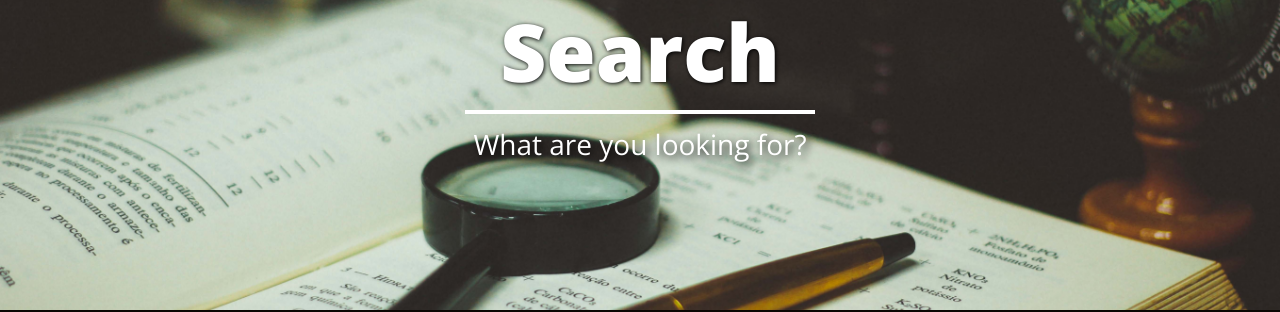
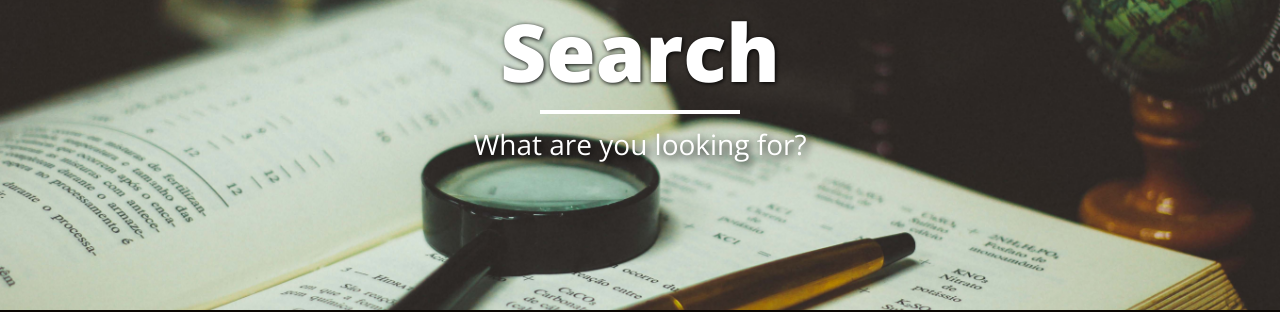
Before and after one commit to Magnum800/glassroom, a Jekyll site: the page built from search.html, in a window 1280 px wide. Shown: the part 143-455 px from the top of the page. Built offline with Jekyll 4.4.1, drawn with Linux system fonts in a browser that asks for light colours; nearby versions of some CDN libraries; comment, search, counter and statistics services are not loaded.

Commit message:
Update main.css

```diff
--- a/css/main.css
+++ b/css/main.css
@@ -42,7 +42,7 @@ blockquote {
   font-style: italic;
 }
 hr.small {
-  max-width: 350px;
+  max-width: 200px;
   margin: 15px auto;
   border-width: 4px;
   border-color: white;
```
